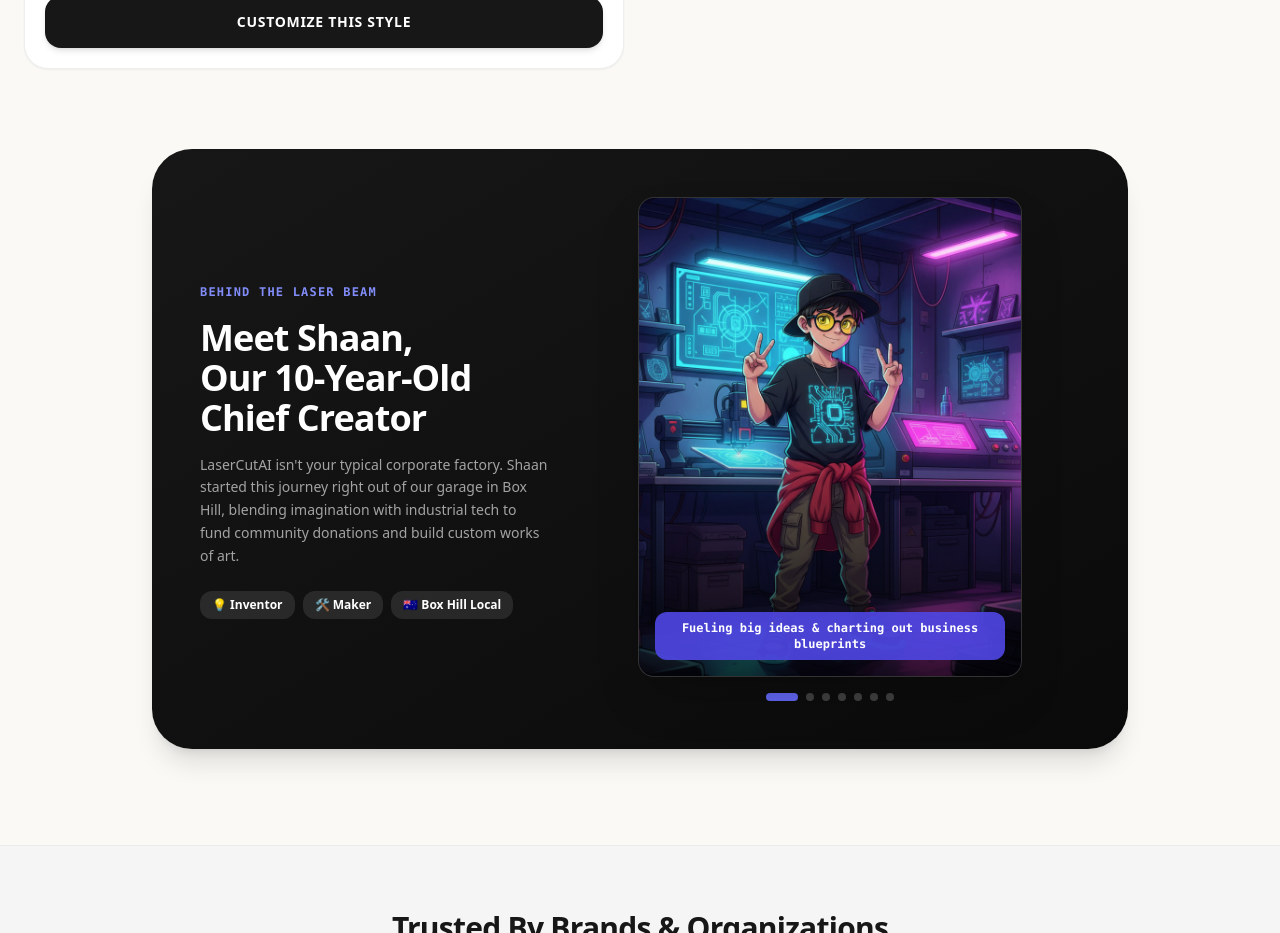
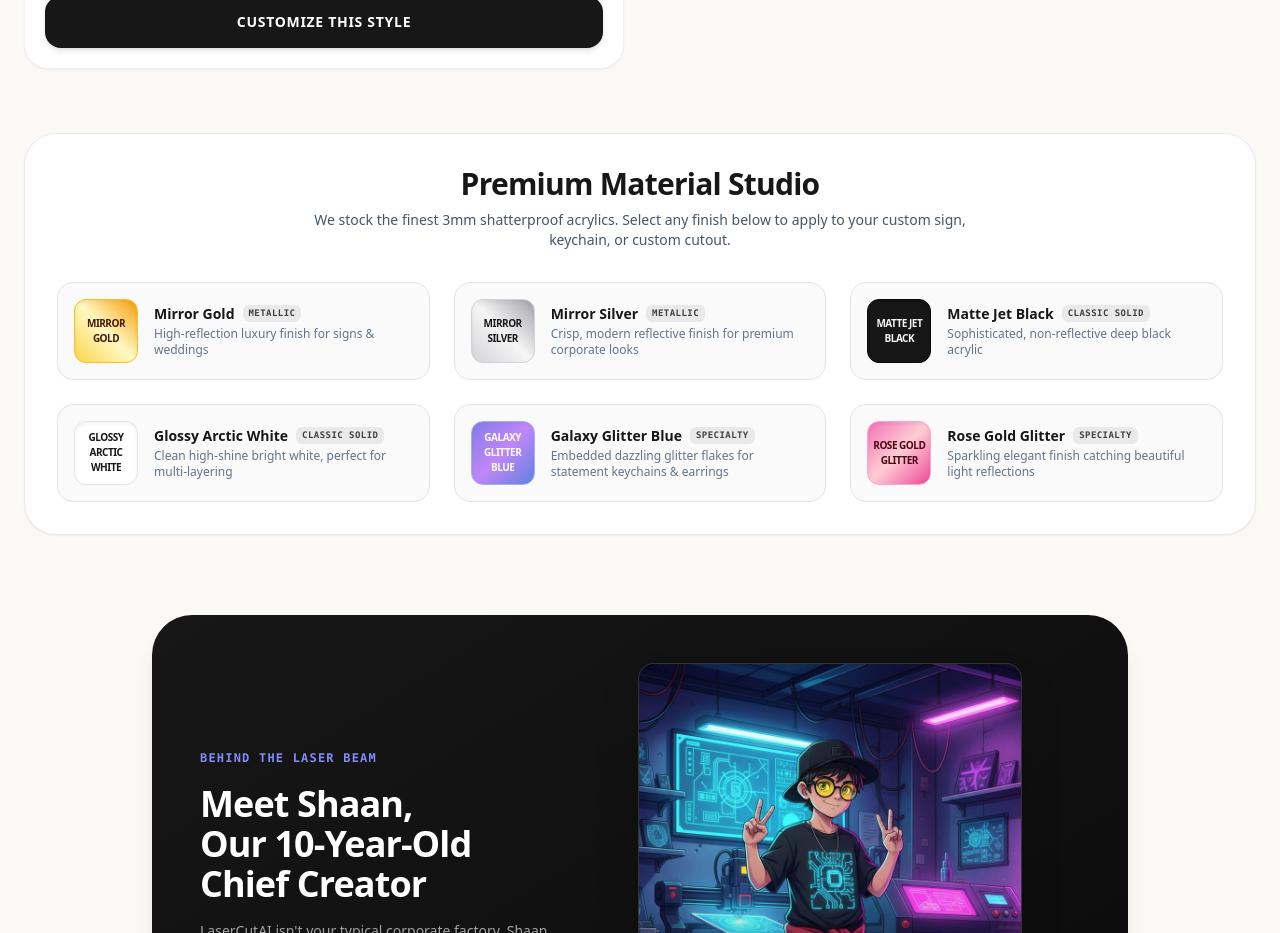
Before and after one commit to PrintingSquad/lasercut, a Next.js app: page / in a window 1280 px wide. Shown: the part 2380-3313 px from the top of the page. Built offline with nearby package versions, Linux system fonts and the light colour scheme.

Commit message:
Add premium material studio chart and integrate into checkout selector

```diff
--- a/src/app/page.js
+++ b/src/app/page.js
@@ -21,6 +21,15 @@
   { file: "7.jpg", caption: "Right at home under the Sydney lights, ready to build" }
 ];
 
+const MATERIALS = [
+  { name: "Mirror Gold", type: "Metallic", class: "bg-gradient-to-tr from-amber-300 via-yellow-100 to-amber-500 border-amber-400 text-amber-950", desc: "High-reflection luxury finish for signs & weddings" },
+  { name: "Mirror Silver", type: "Metallic", class: "bg-gradient-to-tr from-zinc-300 via-neutral-100 to-zinc-400 border-zinc-300 text-zinc-900", desc: "Crisp, modern reflective finish for premium corporate looks" },
+  { name: "Matte Jet Black", type: "Classic Solid", class: "bg-neutral-900 border-neutral-950 text-neutral-100", desc: "Sophisticated, non-reflective deep black acrylic" },
+  { name: "Glossy Arctic White", type: "Classic Solid", class: "bg-white border-neutral-200 text-neutral-900", desc: "Clean high-shine bright white, perfect for multi-layering" },
+  { name: "Galaxy Glitter Blue", type: "Specialty", class: "bg-gradient-to-br from-indigo-600 via-purple-500 to-blue-700 border-indigo-400 text-white animate-pulse", desc: "Embedded dazzling glitter flakes for statement keychains & earrings" },
+  { name: "Rose Gold Glitter", type: "Specialty", class: "bg-gradient-to-br from-pink-400 via-rose-200 to-pink-500 border-pink-300 text-rose-950", desc: "Sparkling elegant finish catching beautiful light reflections" }
+];
+
 export default function Home() {
   const [selectedProduct, setSelectedProduct] = useState(null);
   const [lightbox, setLightbox] = useState({ isOpen: false, product: null, index: 0 });
@@ -29,13 +38,14 @@
   const [email, setEmail] = useState('');
   const [whatsapp, setWhatsapp] = useState('');
   const [customText, setCustomText] = useState('');
+  const [chosenColor, setChosenColor] = useState('Mirror Gold');
   const [deliveryMethod, setDeliveryMethod] = useState('Shipping');
   const [orderSubmitted, setOrderSubmitted] = useState(false);
 
   const handleCheckout = (e) => {
     e.preventDefault();
     setOrderSubmitted(true);
-    const message = `⚡️ *NEW ORDER FOR LASERCUTAI* ⚡️\n\n*Product:* ${selectedProduct.name}\n*Price:* $${selectedProduct.price.toFixed(2)}\n\n*Customer:*\n- Name: ${name}\n- Phone: ${whatsapp}\n\n*Specs:* "${customText}"\n- Fulfillment: ${deliveryMethod}`;
+    const message = `⚡️ *NEW ORDER FOR LASERCUTAI* ⚡️\n\n*Product:* ${selectedProduct.name}\n*Material/Color:* ${chosenColor}\n*Price:* $${selectedProduct.price.toFixed(2)}\n\n*Customer:*\n- Name: ${name}\n- Phone: ${whatsapp}\n\n*Specs:* "${customText}"\n- Fulfillment: ${deliveryMethod}`;
     window.open(`https://wa.me/61412345678?text=${encodeURIComponent(message)}`, '_blank');
   };
 
@@ -61,7 +71,7 @@
       </header>
 
       {/* Main Dynamic Product Catalog Grid */}
-      <main className="max-w-7xl mx-auto px-6 pb-20">
+      <main className="max-w-7xl mx-auto px-6 pb-16">
         <div className="grid md:grid-cols-2 gap-8">
           {productsData.map((product) => {
             const featuredImage = product.images.length > 0
@@ -91,7 +101,7 @@
                 </div>
 
                 <button
-                  onClick={() => { setSelectedProduct(product); setOrderSubmitted(false); }}
+                  onClick={() => { setSelectedProduct(product); setOrderSubmitted(false); setChosenColor('Mirror Gold'); }}
                   className="w-full bg-neutral-900 hover:bg-indigo-600 text-white py-4 rounded-2xl font-bold text-sm tracking-wider transition-all uppercase shadow-md"
                 >
                   Customize This Style
@@ -102,7 +112,36 @@
         </div>
       </main>
 
-      {/* 🚀 BRAND NEW FEATURE: MEET THE FOUNDER SECTION */}
+      {/* ✨ MATERIAL COLOR SWATCH CHART SECTION */}
+      <section className="max-w-7xl mx-auto px-6 pb-20">
+        <div className="bg-white border border-neutral-200/80 rounded-[2rem] p-8 shadow-sm space-y-8">
+          <div className="text-center max-w-2xl mx-auto space-y-2">
+            <h2 className="text-3xl font-black tracking-tight text-neutral-900">Premium Material Studio</h2>
+            <p className="text-slate-600 text-sm font-medium">
+              We stock the finest 3mm shatterproof acrylics. Select any finish below to apply to your custom sign, keychain, or custom cutout.
+            </p>
+          </div>
+
+          <div className="grid sm:grid-cols-2 lg:grid-cols-3 gap-6">
+            {MATERIALS.map((mat, i) => (
+              <div key={i} className="border border-neutral-200 p-4 rounded-2xl flex items-center gap-4 bg-neutral-50 shadow-2xs">
+                <div className={`w-16 h-16 rounded-xl border flex flex-col items-center justify-center font-black text-[10px] uppercase shadow-inner tracking-tighter text-center px-1 shrink-0 ${mat.class}`}>
+                  {mat.name}
+                </div>
+                <div>
+                  <div className="flex items-center gap-2">
+                    <h4 className="font-bold text-neutral-900 text-sm">{mat.name}</h4>
+                    <span className="bg-neutral-200/80 text-neutral-700 font-mono font-bold text-[9px] px-1.5 py-0.5 rounded-md uppercase tracking-wider">{mat.type}</span>
+                  </div>
+                  <p className="text-xs text-slate-500 font-medium mt-0.5">{mat.desc}</p>
+                </div>
+              </div>
+            ))}
+          </div>
+        </div>
+      </section>
+
+      {/* MEET THE FOUNDER SECTION */}
       <section className="max-w-5xl mx-auto px-6 pb-24">
         <div className="bg-gradient-to-br from-neutral-900 to-neutral-950 rounded-[2.5rem] p-8 md:p-12 text-white shadow-xl grid md:grid-cols-12 gap-8 items-center">
           <div className="md:col-span-5 space-y-4">
@@ -179,7 +218,7 @@
         </div>
       </section>
 
-      {/* Checkout Popup Form */}
+      {/* Checkout Popup Form (Now featuring Color Selectors!) */}
       {selectedProduct && (
         <div className="fixed inset-0 bg-neutral-950/60 backdrop-blur-sm flex items-center justify-center p-4 z-50">
           <div className="bg-white max-w-md w-full rounded-3xl p-6 relative shadow-2xl border border-neutral-100">
@@ -190,6 +229,17 @@
                   <h3 className="text-xl font-black text-neutral-900">Configure Your Piece</h3>
                   <p className="text-xs font-bold text-indigo-600 mt-0.5">{selectedProduct.name} — From ${selectedProduct.price}</p>
                 </div>
+
+                {/* 🎨 DYNAMIC STEP: SELECT COLOR INTEGRATED IN ORDER */}
+                <div>
+                  <label className="block text-[11px] font-bold text-neutral-700 uppercase tracking-wider mb-1">Select Material Finish</label>
+                  <select value={chosenColor} onChange={(e) => setChosenColor(e.target.value)} className="w-full px-3 py-2 border border-neutral-200 rounded-xl text-xs bg-white font-semibold">
+                    {MATERIALS.map((mat, idx) => (
+                      <option key={idx} value={mat.name}>{mat.name} ({mat.type})</option>
+                    ))}
+                  </select>
+                </div>
+
                 <div>
                   <label className="block text-[11px] font-bold text-neutral-700 uppercase tracking-wider mb-1">Fulfillment</label>
                   <select value={deliveryMethod} onChange={(e) => setDeliveryMethod(e.target.value)} className="w-full px-3 py-2 border border-neutral-200 rounded-xl text-xs bg-white font-semibold">
```
